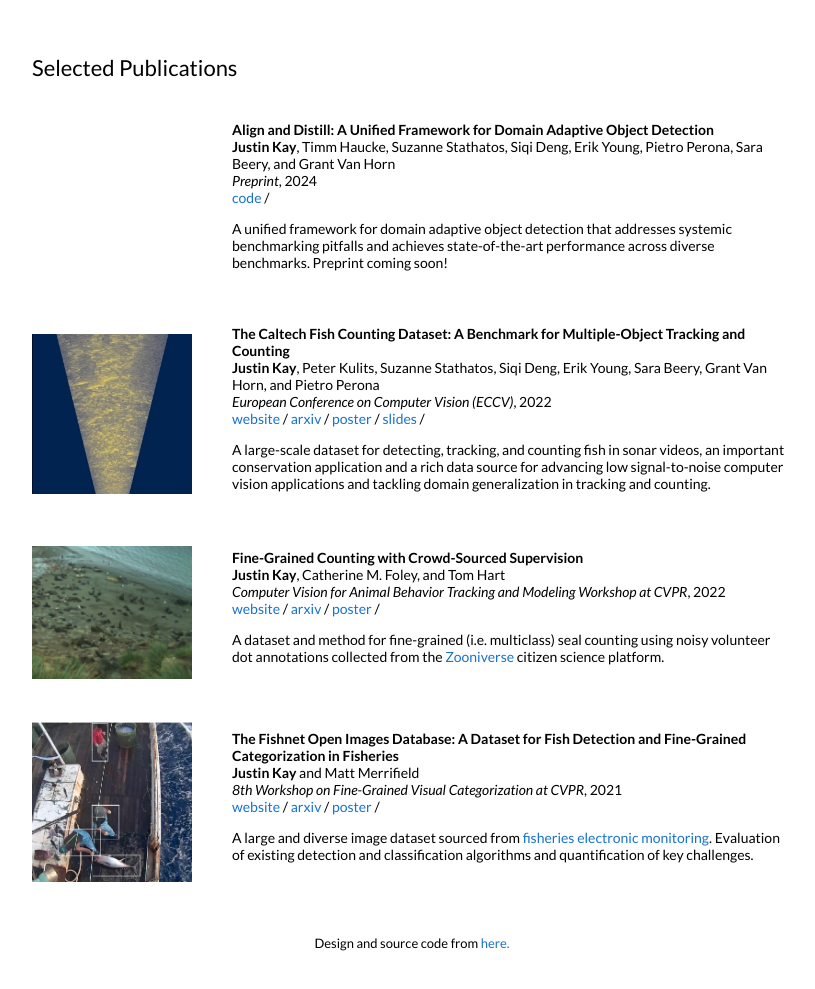
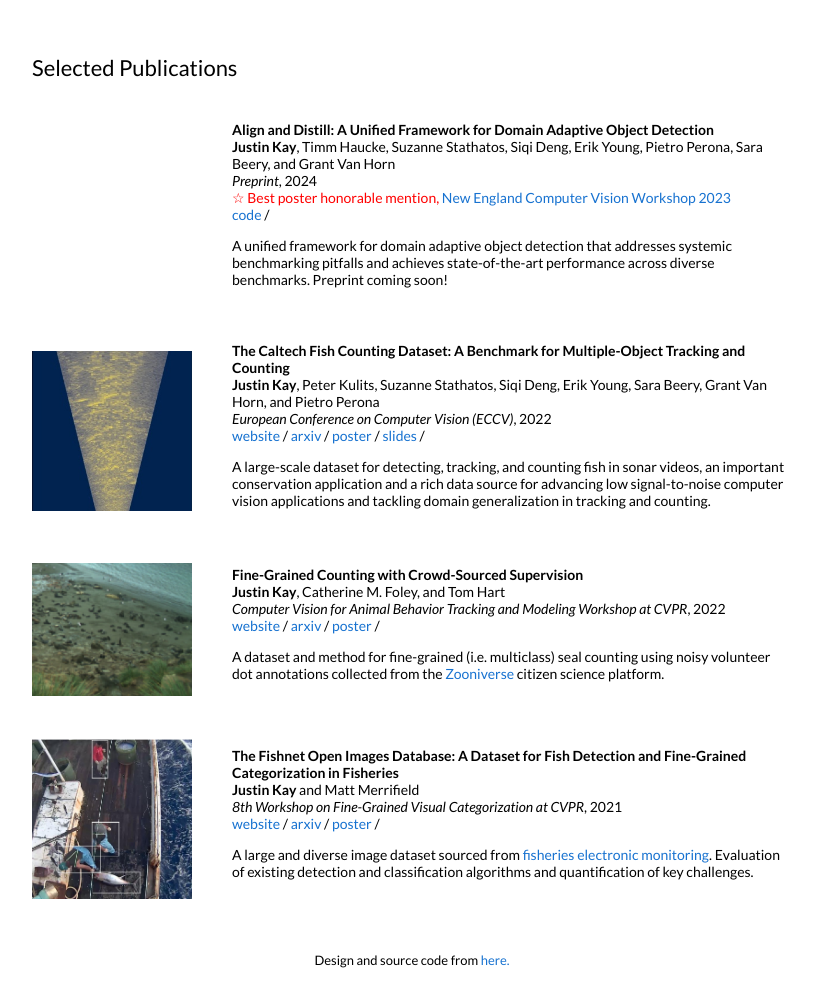
Before and after one commit to justinkay/justinkay.github.io, a Jekyll site: the page built from _posts/2024-02-20-aldi.md, in a window 1280 px wide, cut to the strip 327-1316 px from the top of the page. Shown: the whole strip, without its empty margins (228-1043 px from the left). Built offline with Jekyll 4.4.1, drawn with Linux system fonts in a browser that asks for light colours.

Commit message:
Update default.html

```diff
--- a/_layouts/default.html
+++ b/_layouts/default.html
@@ -78,9 +78,12 @@
               <h3>{{post.title}}</h3>
               <br>
               {{post.authors}}
-
               <br>
               <em>{{post.venue}}</em>, {{ post.date | date: "%Y" }}
+              {% if post.award %}
+              <br>
+              <span style="color:red">&#9734; {{post.award}}</span>
+              {% endif %}
               <br>
               {% if post.website %}
               <a target="_blank" href="{{post.website}}">website</a> /
```
